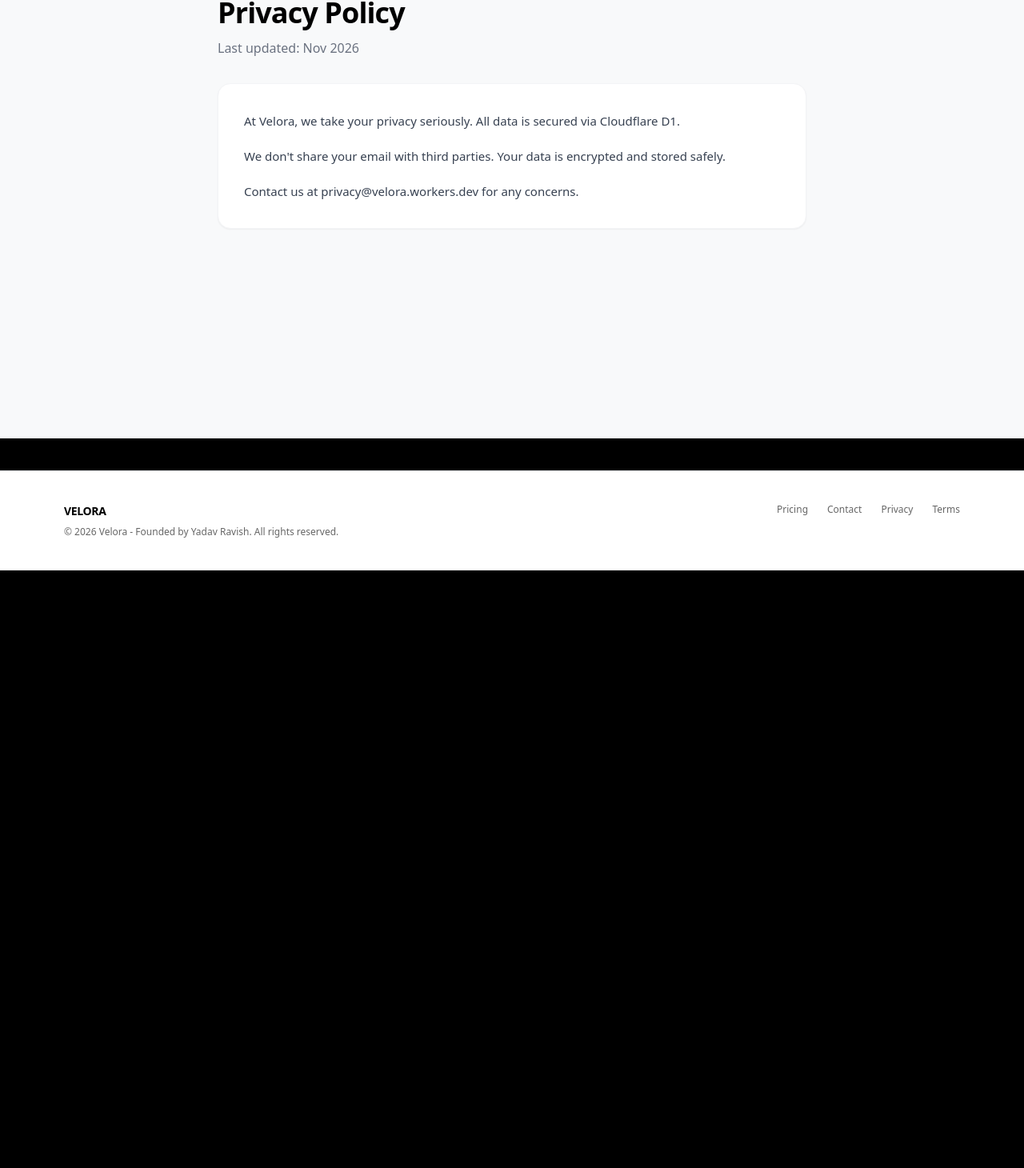
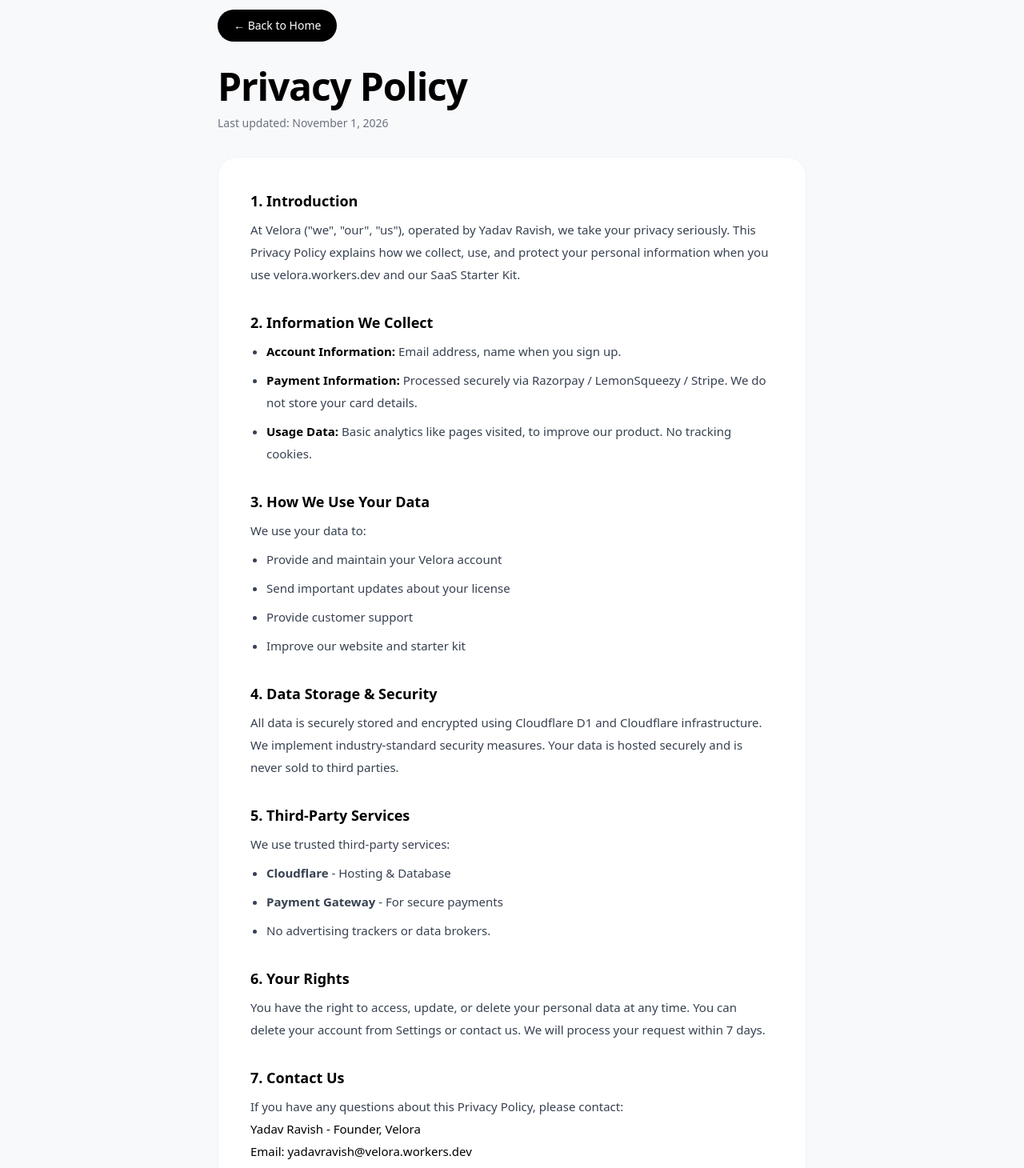
Before and after one commit to Ravs10/saas-starter-kit, a Next.js app: page /privacy in a window 1280 px wide. Shown: the part 113-1573 px from the top of the page at 80% size. Before the commit the page ends 826 px from the top, so only its background shows below. Built offline with nearby package versions, Linux system fonts and the light colour scheme.

Commit message:
Revise Privacy Policy content and layout
Updated the Privacy Policy page with new sections and improved layout.

```diff
--- a/app/privacy/page.tsx
+++ b/app/privacy/page.tsx
@@ -1,13 +1,70 @@
 export default function PrivacyPage() {
   return (
     <div className="min-h-[calc(100vh-200px)] bg-[#F8F9FA] text-black">
-      <div className="max-w-3xl mx-auto px-4 py-12">
-        <h1 className="text-4xl font-black tracking-tight">Privacy Policy</h1>
-        <p className="text-gray-500 mt-3">Last updated: Nov 2026</p>
-        <div className="mt-8 bg-white p-8 rounded-2xl border border-gray-100 shadow-sm space-y-4 text-[15px] leading-7 text-gray-700">
-          <p>At Velora, we take your privacy seriously. All data is secured via Cloudflare D1.</p>
-          <p>We don't share your email with third parties. Your data is encrypted and stored safely.</p>
-          <p>Contact us at privacy@velora.workers.dev for any concerns.</p>
+      <div className="max-w-3xl mx-auto px-4 py-12 md:py-16">
+        <a href="/" className="inline-block bg-black text-white px-5 py-2.5 rounded-full text-sm font-medium mb-8">
+          ← Back to Home
+        </a>
+
+        <h1 className="text-4xl md:text-5xl font-black tracking-tight">Privacy Policy</h1>
+        <p className="text-gray-500 mt-3 text-sm">Last updated: November 1, 2026</p>
+
+        <div className="mt-8 bg-white p-8 md:p-10 rounded-[24px] border border-gray-100 shadow-sm space-y-8 text-[15px] leading-7 text-gray-700">
+
+          <section>
+            <h2 className="text-lg font-bold text-black mb-2">1. Introduction</h2>
+            <p>At Velora ("we", "our", "us"), operated by Yadav Ravish, we take your privacy seriously. This Privacy Policy explains how we collect, use, and protect your personal information when you use velora.workers.dev and our SaaS Starter Kit.</p>
+          </section>
+
+          <section>
+            <h2 className="text-lg font-bold text-black mb-2">2. Information We Collect</h2>
+            <ul className="list-disc pl-5 space-y-2">
+              <li><span className="font-semibold text-black">Account Information:</span> Email address, name when you sign up.</li>
+              <li><span className="font-semibold text-black">Payment Information:</span> Processed securely via Razorpay / LemonSqueezy / Stripe. We do not store your card details.</li>
+              <li><span className="font-semibold text-black">Usage Data:</span> Basic analytics like pages visited, to improve our product. No tracking cookies.</li>
+            </ul>
+          </section>
+
+          <section>
+            <h2 className="text-lg font-bold text-black mb-2">3. How We Use Your Data</h2>
+            <p>We use your data to:</p>
+            <ul className="list-disc pl-5 mt-2 space-y-2">
+              <li>Provide and maintain your Velora account</li>
+              <li>Send important updates about your license</li>
+              <li>Provide customer support</li>
+              <li>Improve our website and starter kit</li>
+            </ul>
+          </section>
+
+          <section>
+            <h2 className="text-lg font-bold text-black mb-2">4. Data Storage & Security</h2>
+            <p>All data is securely stored and encrypted using Cloudflare D1 and Cloudflare infrastructure. We implement industry-standard security measures. Your data is hosted securely and is never sold to third parties.</p>
+          </section>
+
+          <section>
+            <h2 className="text-lg font-bold text-black mb-2">5. Third-Party Services</h2>
+            <p>We use trusted third-party services:</p>
+            <ul className="list-disc pl-5 mt-2 space-y-2">
+              <li><span className="font-semibold">Cloudflare</span> - Hosting & Database</li>
+              <li><span className="font-semibold">Payment Gateway</span> - For secure payments</li>
+              <li>No advertising trackers or data brokers.</li>
+            </ul>
+          </section>
+
+          <section>
+            <h2 className="text-lg font-bold text-black mb-2">6. Your Rights</h2>
+            <p>You have the right to access, update, or delete your personal data at any time. You can delete your account from Settings or contact us. We will process your request within 7 days.</p>
+          </section>
+
+          <section>
+            <h2 className="text-lg font-bold text-black mb-2">7. Contact Us</h2>
+            <p>If you have any questions about this Privacy Policy, please contact:<br />
+              <span className="font-medium text-black">Yadav Ravish - Founder, Velora</span><br />
+              <span className="font-medium text-black">Email: yadavravish@velora.workers.dev</span><br />
+              <span className="font-medium text-black">Location: India</span>
+            </p>
+          </section>
+
         </div>
       </div>
     </div>
```
